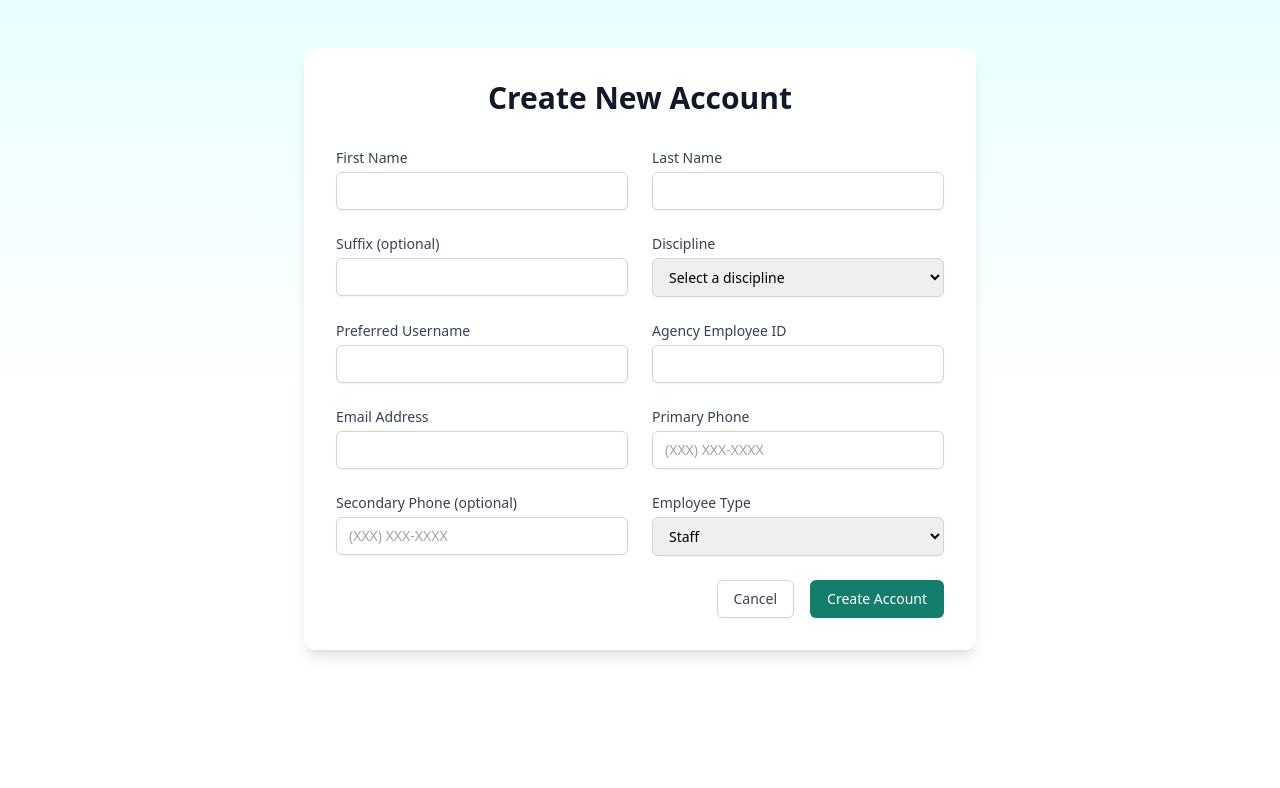
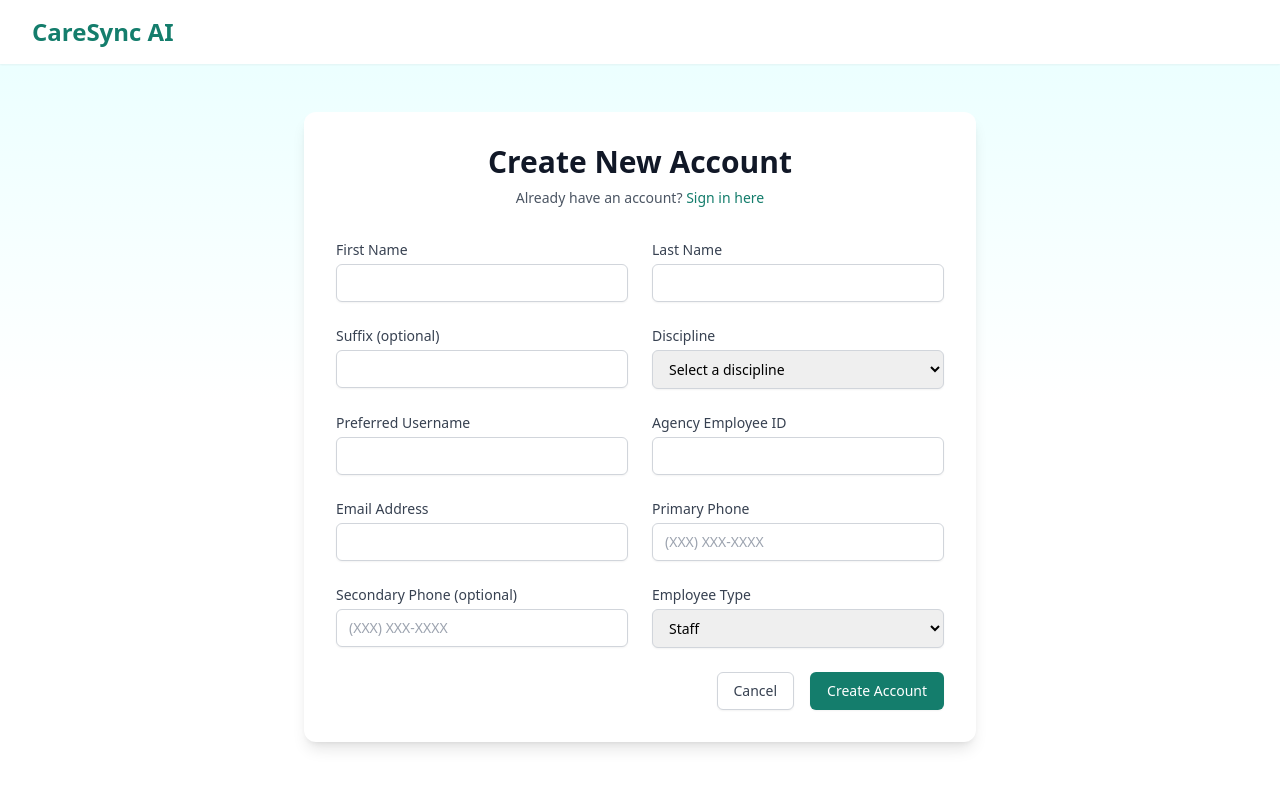
Before and after one commit to atifkwkhan/Care-Sync-AI, a React (Vite) app: page /register in a window 1280 px wide. Shown: the top 788 px of the page. Built offline with nearby package versions, Linux system fonts and the light colour scheme; the HTML template or start-up script is replaced by a standard one.

Commit message:
Add navigation between home, login, and register pages

```diff
--- a/src/components/auth/Login.jsx
+++ b/src/components/auth/Login.jsx
@@ -1,5 +1,5 @@
 import React, { useState } from 'react';
-import { useNavigate } from 'react-router-dom';
+import { useNavigate, Link } from 'react-router-dom';
 import { useAuth } from '../../context/AuthContext';
 
 const Login = () => {
@@ -32,7 +32,23 @@ const Login = () => {
   };
 
   return (
-    <div className="min-h-screen flex items-center justify-center bg-gradient-to-b from-[#1effff]/10 via-white to-white py-12 px-4 sm:px-6 lg:px-8">
+    <div className="min-h-screen flex flex-col bg-gradient-to-b from-[#1effff]/10 via-white to-white">
+      {/* Header with Home Link */}
+      <div className="bg-white shadow-sm">
+        <div className="max-w-7xl mx-auto px-4 sm:px-6 lg:px-8">
+          <div className="flex justify-between items-center h-16">
+            <Link
+              to="/"
+              className="flex items-center space-x-2 text-2xl font-bold text-[#147d6c] hover:text-[#1effff] transition-colors"
+            >
+              <span>CareSync AI</span>
+            </Link>
+          </div>
+        </div>
+      </div>
+
+      {/* Login Form */}
+      <div className="flex-grow flex items-center justify-center py-12 px-4 sm:px-6 lg:px-8">
         <div className="max-w-md w-full space-y-8 bg-white p-8 rounded-xl shadow-lg">
           <div>
             <h2 className="mt-6 text-center text-3xl font-extrabold text-gray-900">
@@ -75,7 +91,7 @@ const Login = () => {
               </div>
             )}
 
-          <div>
+            <div className="flex flex-col space-y-4">
               <button
                 type="submit"
                 style={{ backgroundColor: '#147d6c' }}
@@ -83,8 +99,18 @@ const Login = () => {
               >
                 Sign in
               </button>
+              <div className="text-sm text-center">
+                <span className="text-gray-500">Don't have an account? </span>
+                <Link
+                  to="/register"
+                  className="font-medium text-[#147d6c] hover:text-[#1effff] transition-colors"
+                >
+                  Register here
+                </Link>
+              </div>
             </div>
           </form>
+        </div>
       </div>
     </div>
   );
--- a/src/components/auth/Register.jsx
+++ b/src/components/auth/Register.jsx
@@ -1,5 +1,5 @@
 import React, { useState } from 'react';
-import { useNavigate } from 'react-router-dom';
+import { useNavigate, Link } from 'react-router-dom';
 import { DISCIPLINE_OPTIONS, EMPLOYEE_TYPE_OPTIONS } from '../../types/User';
 
 const Register = () => {
@@ -65,12 +65,37 @@ const Register = () => {
   };
 
   return (
-    <div className="min-h-screen bg-gradient-to-b from-[#1effff]/10 via-white to-white py-12 px-4 sm:px-6 lg:px-8">
+    <div className="min-h-screen flex flex-col bg-gradient-to-b from-[#1effff]/10 via-white to-white">
+      {/* Header with Home Link */}
+      <div className="bg-white shadow-sm">
+        <div className="max-w-7xl mx-auto px-4 sm:px-6 lg:px-8">
+          <div className="flex justify-between items-center h-16">
+            <Link
+              to="/"
+              className="flex items-center space-x-2 text-2xl font-bold text-[#147d6c] hover:text-[#1effff] transition-colors"
+            >
+              <span>CareSync AI</span>
+            </Link>
+          </div>
+        </div>
+      </div>
+
+      {/* Registration Form */}
+      <div className="flex-grow py-12 px-4 sm:px-6 lg:px-8">
         <div className="max-w-2xl mx-auto bg-white p-8 rounded-xl shadow-lg">
           <div className="text-center mb-8">
             <h2 className="text-3xl font-extrabold text-gray-900">
               Create New Account
             </h2>
+            <p className="mt-2 text-sm text-gray-600">
+              Already have an account?{' '}
+              <Link
+                to="/login"
+                className="font-medium text-[#147d6c] hover:text-[#1effff] transition-colors"
+              >
+                Sign in here
+              </Link>
+            </p>
           </div>
 
           <form onSubmit={handleSubmit} className="space-y-6">
@@ -248,14 +273,13 @@ const Register = () => {
               </div>
             )}
 
-          <div className="flex justify-end space-x-4">
-            <button
-              type="button"
-              onClick={() => navigate('/login')}
+            <div className="flex justify-end space-x-4 mt-6">
+              <Link
+                to="/"
                 className="px-4 py-2 border border-gray-300 rounded-md shadow-sm text-sm font-medium text-gray-700 bg-white hover:bg-gray-50 focus:outline-none focus:ring-2 focus:ring-offset-2 focus:ring-[#147d6c]"
               >
                 Cancel
-            </button>
+              </Link>
               <button
                 type="submit"
                 style={{ backgroundColor: '#147d6c' }}
@@ -267,6 +291,7 @@ const Register = () => {
           </form>
         </div>
       </div>
+    </div>
   );
 };
 
```
Lines whose indentation alone changed are shown as unchanged.
